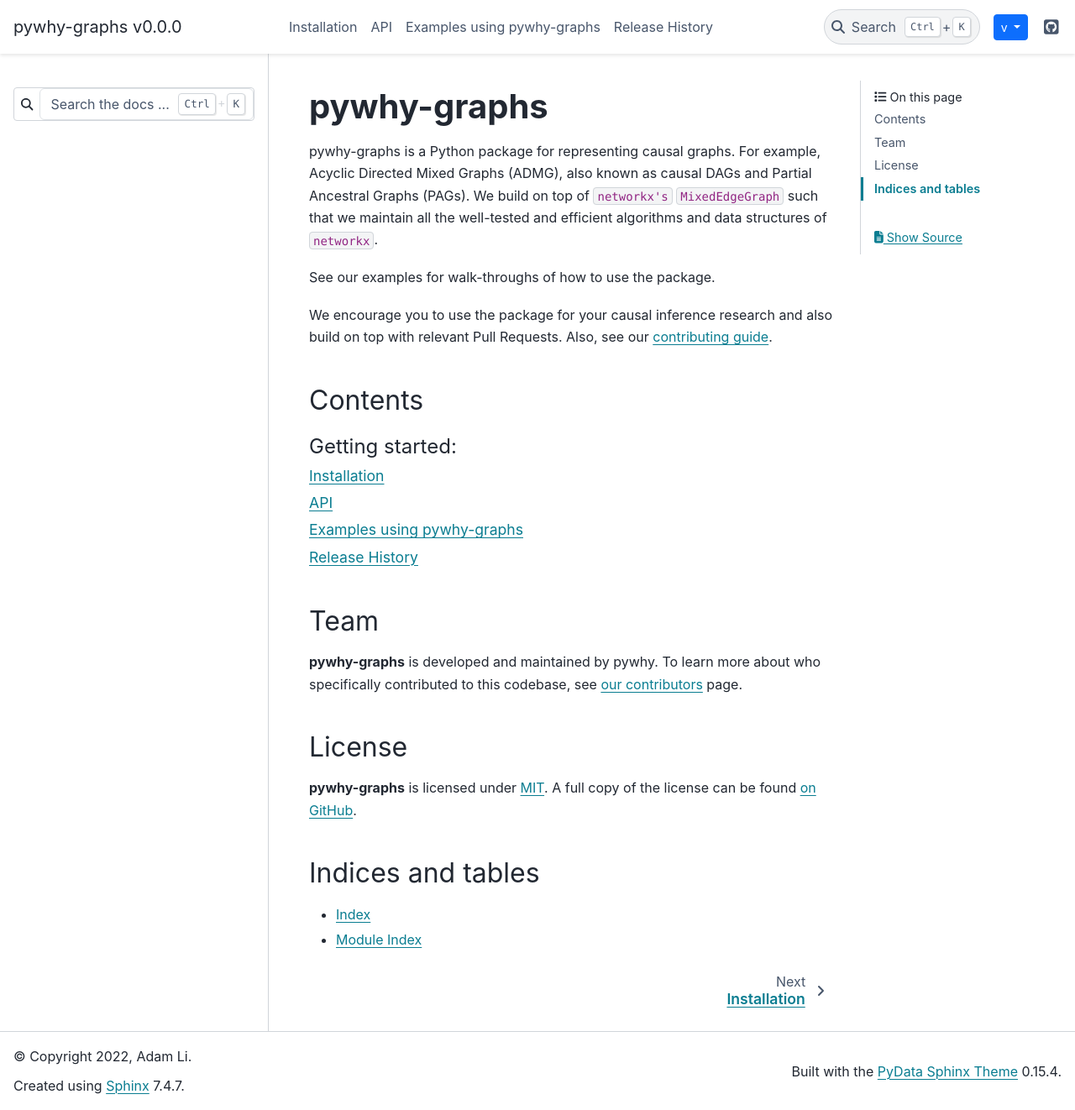
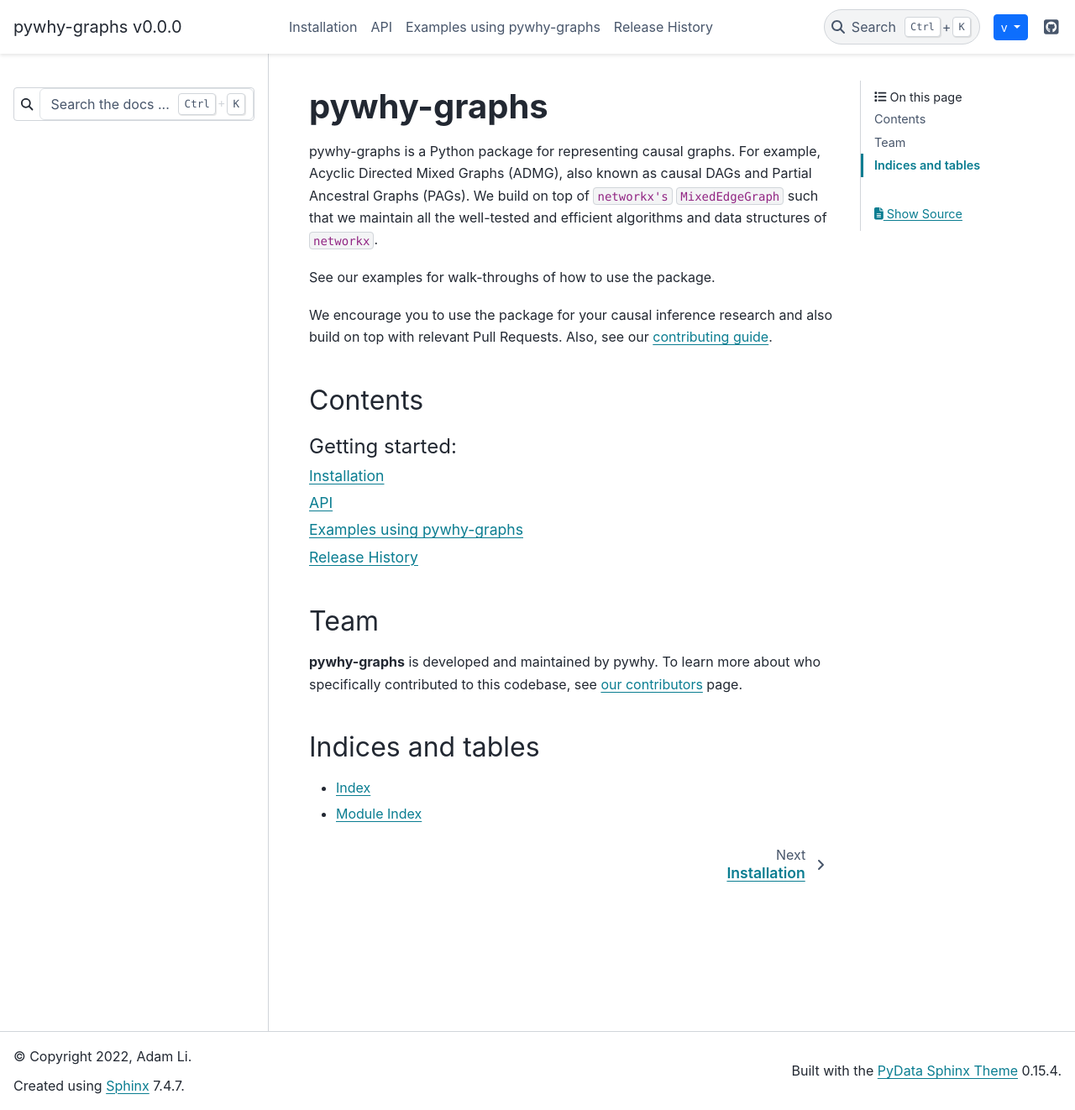
Before and after one commit to py-why/pywhy-graphs, a Sphinx documentation site: the page built from docs/index.rst, in a window 1280 px wide and 1322 px high. Shown: the whole window at 84% size. Built offline with Sphinx 7.4.7 and the PyData theme 0.15.4, drawn with Linux system fonts in a browser that asks for light colours.

Commit message:
Remove license in doc/index.rst (#14)
BSD is not the right license and in another part of this file the correct one is listed by linking to the LICENSE.md file, which avoids the redundance.

Signed-off-by: Peter Goetz <pego@amazon.com>

Signed-off-by: Peter Goetz <pego@amazon.com>
Signed-off-by: Adam Li <adam2392@gmail.com>

```diff
--- a/docs/index.rst
+++ b/docs/index.rst
@@ -30,12 +30,6 @@
 To learn more about who specifically contributed to this codebase, see
 `our contributors <https://github.com/py-why/pywhy-graphs/graphs/contributors>`_ page.
 
-License
--------
-
-**pywhy-graphs** is licensed under `MIT <https://opensource.org/licenses/MIT>`_.
-A full copy of the license can be found `on GitHub <https://github.com/py-why/pywhy-graphs/blob/main/LICENSE>`_.
-
 Indices and tables
 ------------------
 
```
